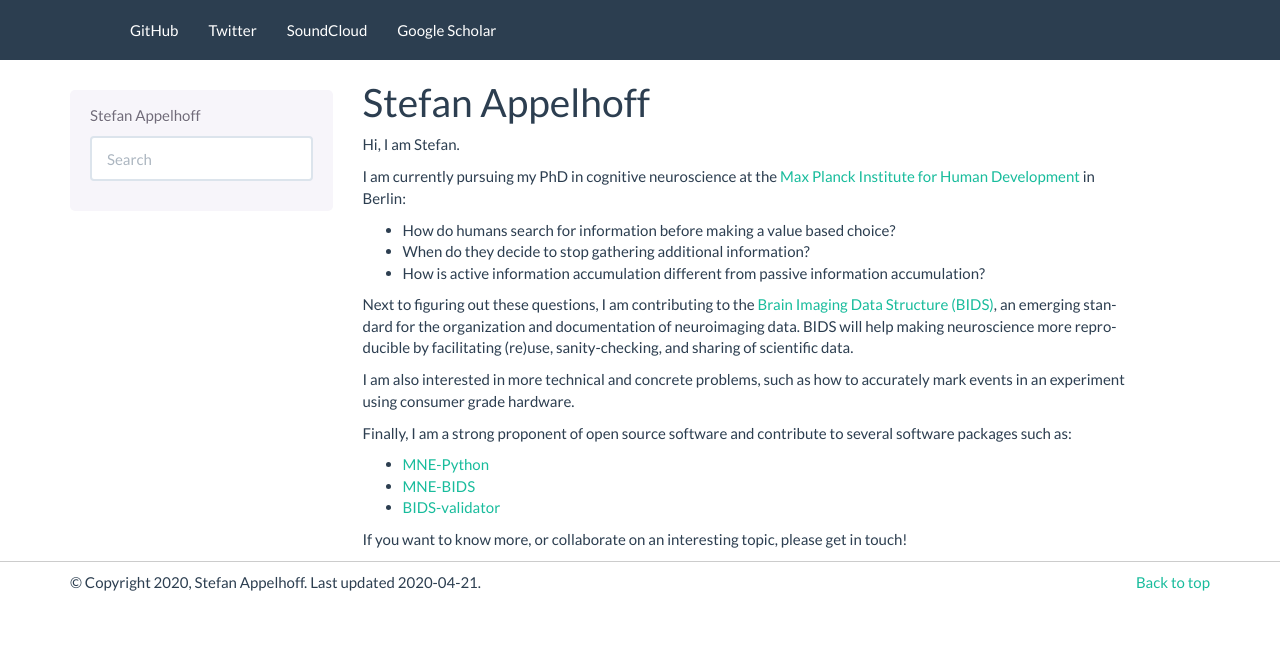
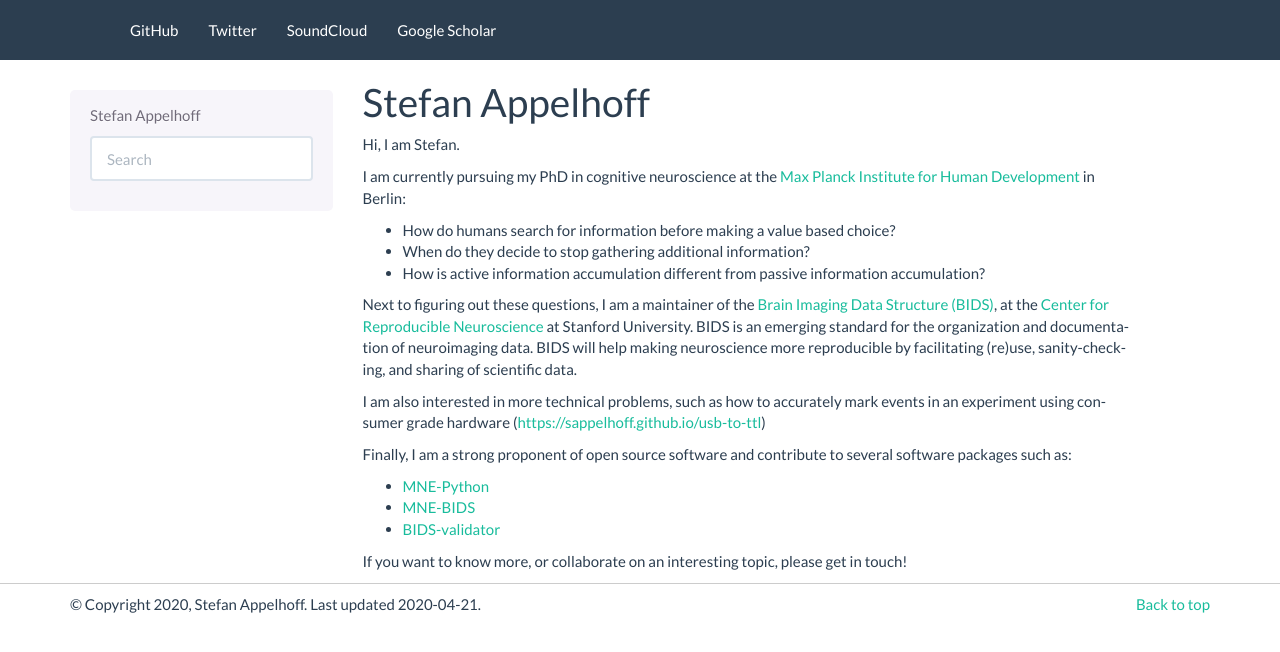
Before and after one commit to sappelhoff/sappelhoff.github.io, a Sphinx documentation site: the page built from docs/index.rst, in a window 1280 px wide. Shown: the top 652 px of the page. Built offline with Sphinx 7.4.7, drawn with Linux system fonts in a browser that asks for light colours.

Commit message:
update and link to CRN

```diff
--- a/docs/index.rst
+++ b/docs/index.rst
@@ -13,14 +13,15 @@ in Berlin:
 * How is active information accumulation different from passive information
   accumulation?
 
-Next to figuring out these questions, I am contributing to the
-`Brain Imaging Data Structure (BIDS) <https://bids.neuroimaging.io>`_\ ,
-an emerging standard for the organization and documentation of neuroimaging
+Next to figuring out these questions, I am a maintainer of the
+`Brain Imaging Data Structure (BIDS) <https://bids.neuroimaging.io>`_\ , at
+the `Center for Reproducible Neuroscience <https://reproducibility.stanford.edu/>`_
+at Stanford University.
+BIDS is an emerging standard for the organization and documentation of neuroimaging
 data. BIDS will help making neuroscience more reproducible by facilitating
 (re)use, sanity-checking, and sharing of scientific data.
 
-I am also interested in more technical and concrete problems, such as how to
-accurately mark events in an experiment using consumer grade hardware.
+I am also interested in more technical problems, such as how to accurately mark events in an experiment using consumer grade hardware (`https://sappelhoff.github.io/usb-to-ttl <https://sappelhoff.github.io/usb-to-ttl>`_)
 
 Finally, I am a strong proponent of open source software and contribute to
 several software packages such as:
```
